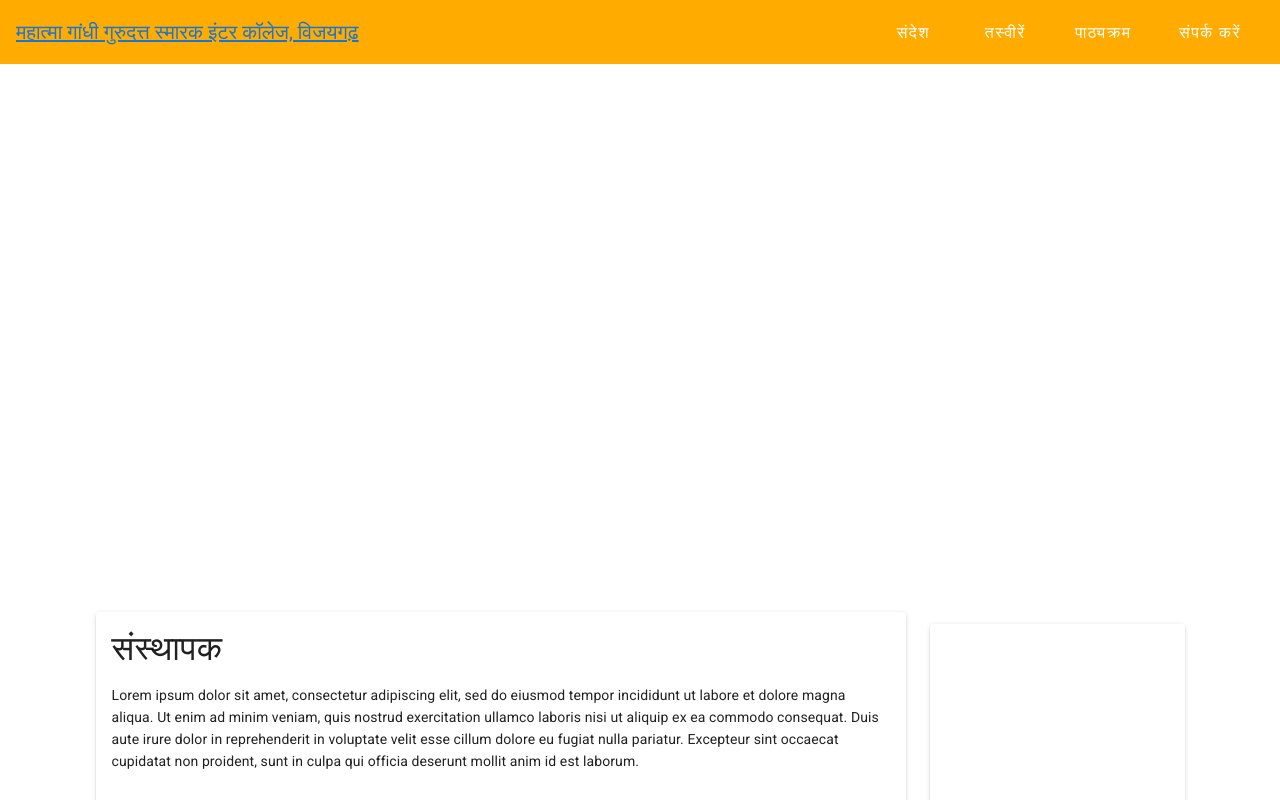
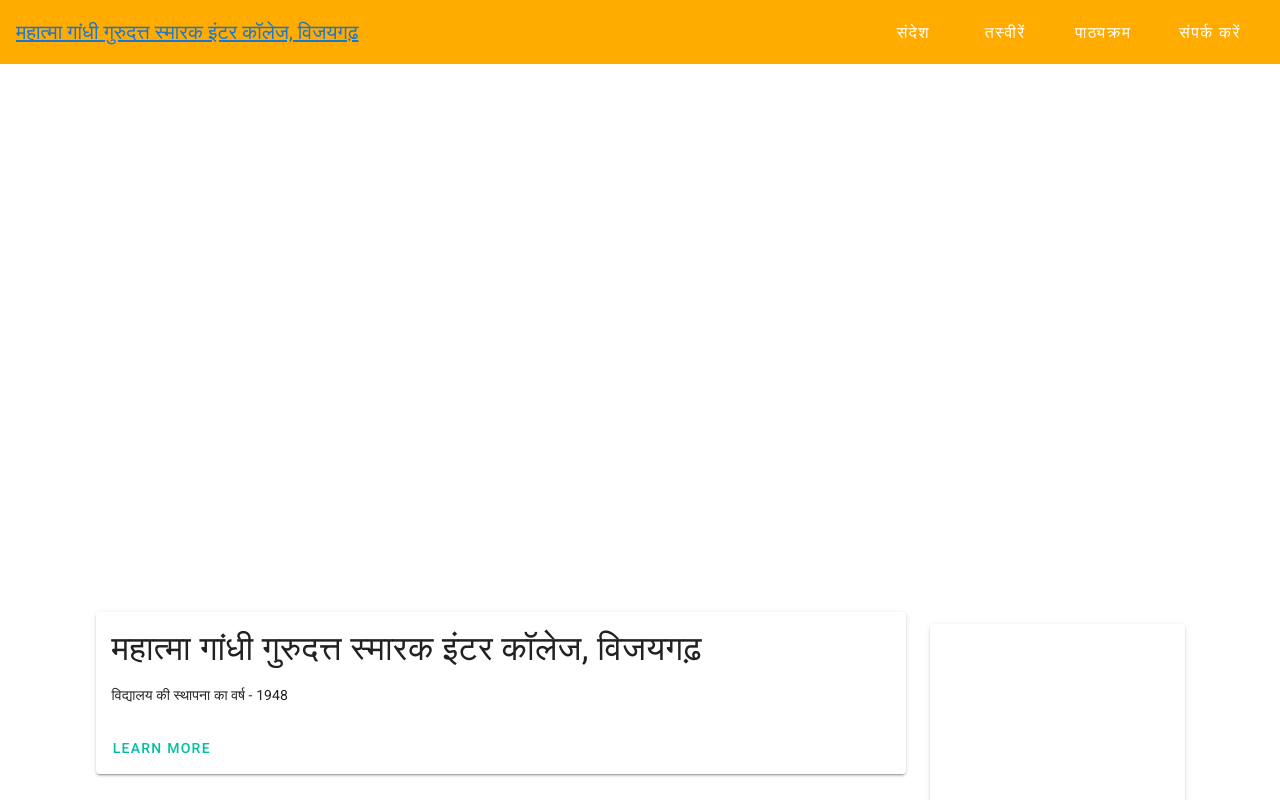
Before and after one commit to Sukhvsin2/school-template, a Nuxt app: page / in a window 1280 px wide. Shown: the top 800 px of the page. Built offline with nearby package versions, Linux system fonts and the light colour scheme.

Commit message:
little bit changes

```diff
--- a/components/InfoSection.vue
+++ b/components/InfoSection.vue
@@ -12,15 +12,10 @@
                     >
                         <v-card-text>
                         <p class="text-h4 text--primary">
-                            संस्थापक
+                            महात्मा गांधी गुरुदत्त स्मारक इंटर कॉलेज, विजयगढ़
                         </p>
                         <div class="text--primary">
-                            Lorem ipsum dolor sit amet, consectetur adipiscing elit, sed do eiusmod
-                            tempor incididunt ut labore et dolore magna aliqua. Ut enim ad minim veniam,
-                            quis nostrud exercitation ullamco laboris nisi ut aliquip ex ea commodo consequat.
-                            Duis aute irure dolor in reprehenderit in voluptate velit esse cillum dolore eu
-                            fugiat nulla pariatur. Excepteur sint occaecat cupidatat non proident, sunt in
-                            culpa qui officia deserunt mollit anim id est laborum.
+                            विद्यालय की स्थापना का वर्ष - 1948
                         </div>
                         </v-card-text>
                         <v-card-actions>
--- a/pages/Contacts.vue
+++ b/pages/Contacts.vue
@@ -48,7 +48,8 @@
             </v-form>
           </v-col>
           <v-col cols="12" lg="3">
-              <div>Office Address</div>
+              <h2>Office Address</h2>
+              <div>Address: MGGS Inter college, Vijaygarh, Aligarh 202170</div>
           </v-col>
       </v-row>
   </v-container>
```
